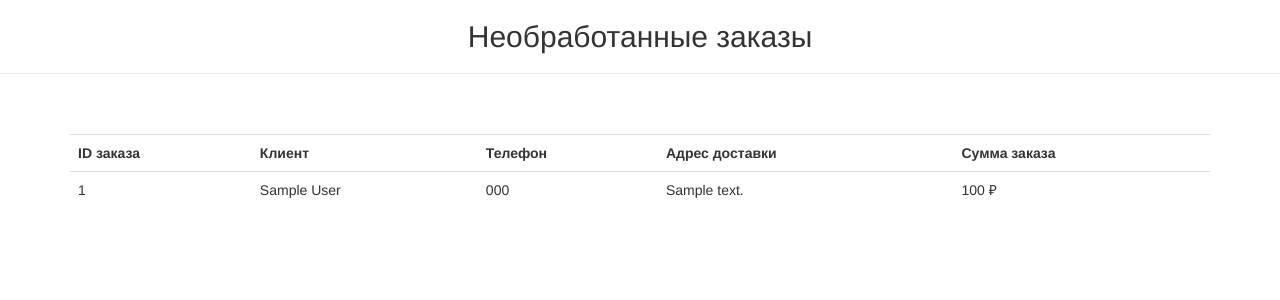
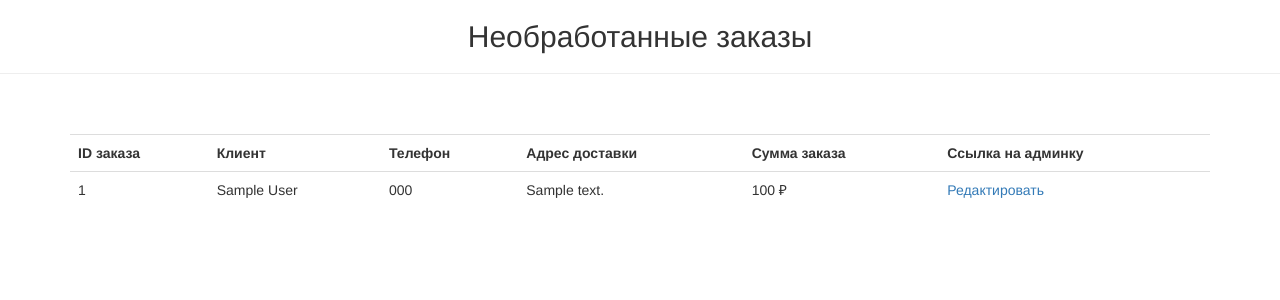
Before and after one commit to nastiaetstesha/Burgers, a Django app: page /manager/orders/ in a window 1280 px wide. Shown: the part 52-352 px from the top of the page. Run offline with Django 3.2, Linux system fonts and the light colour scheme; a user stored in the database is signed in; tables that the repository leaves empty hold one stand-in row (values such as "Sample post"); parts of the project's set-up code (start-up, migrations or seed data) failed here and were passed over; some libraries are stand-ins or nearby versions.

Commit message:
add link to admin in manager/orders

```diff
--- a/restaurateur/templates/order_items.html
+++ b/restaurateur/templates/order_items.html
@@ -18,6 +18,7 @@
       <th>Телефон</th>
       <th>Адрес доставки</th>
       <th>Сумма заказа</th>
+      <th>Ссылка на админку</th>
     </tr>
 
     {% for order in order_items %}
@@ -27,6 +28,9 @@
       <td>{{ order.phonenumber }}</td>
       <td>{{ order.address }}</td>
       <td>{{ order.total_price }} ₽</td>
+      <td>
+        <a href="{% url 'admin:foodcartapp_order_change' order.id %}">Редактировать</a>
+      </td>
     </tr>
     {% endfor %}
 
```
